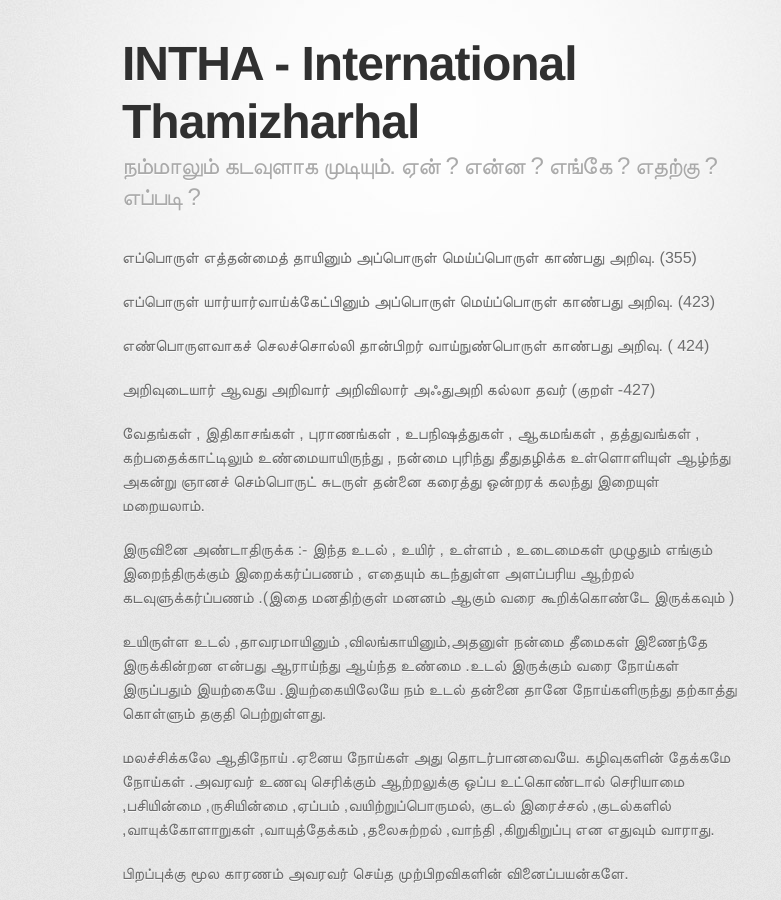
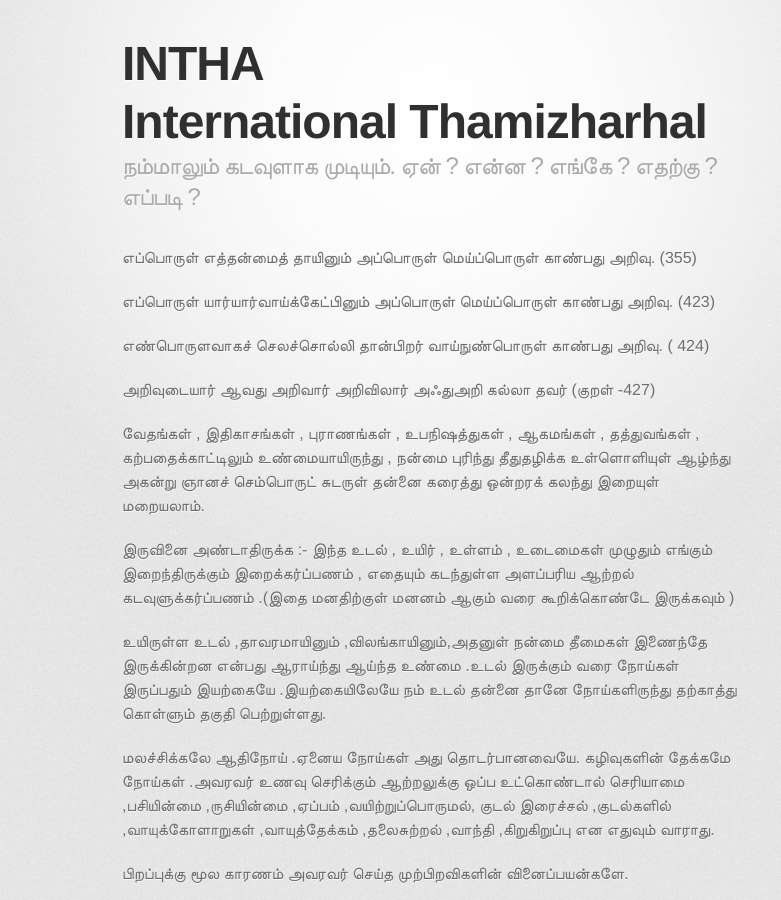
Before and after one commit to Timeandenergy01/intha, a Jekyll site: the page built from index.md, in a window 1280 px wide and 900 px high. Shown: the whole window, without its empty margins (208-989 px from the left). Built offline with Jekyll 4.4.1, drawn with Linux system fonts in a browser that asks for light colours; some web fonts are replaced.

```diff
--- a/_layouts/default.html
+++ b/_layouts/default.html
@@ -18,7 +18,8 @@
       <div class="inner">
 
         <header>
-          <h1>INTHA - International Thamizharhal</h1>
+		<h1>INTHA</h1>
+		  <h1>International Thamizharhal</h1>
           <h2>நம்மாலும் கடவுளாக முடியும்.  ஏன் ? என்ன ? எங்கே ? எதற்கு ?எப்படி ?</h2>
         </header>
 	<body>
```
